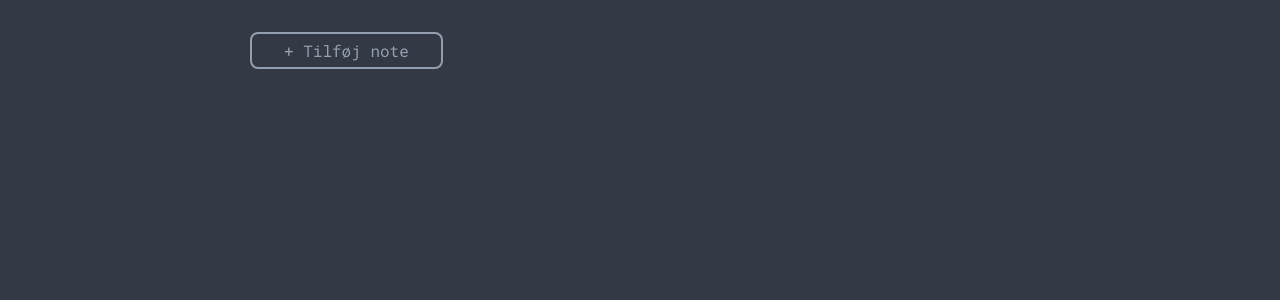
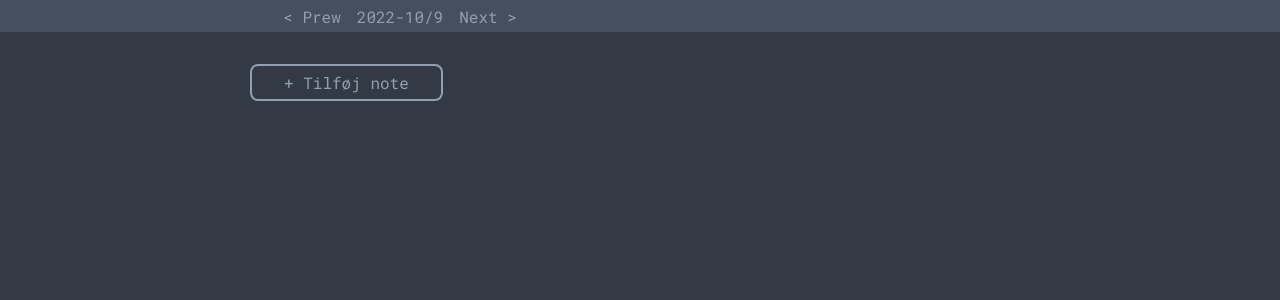
Before and after one commit to jbaagaard/tasks, a Next.js app: page / in a window 1280 px wide. Shown: the top 300 px of the page. Built offline with nearby package versions, Linux system fonts and the light colour scheme.

Commit message:
dayPicker

```diff
--- /dev/null
+++ b/features/DashBoard/Dashboard.styled.ts
@@ -0,0 +1,20 @@
+import styled from "styled-components";
+
+export const Wrapper = styled.div`
+  min-height: 100%;
+  background-color: ${props => props.theme.bg};
+`
+
+export const Header = styled.div`
+  height: 32px;
+  background-color: ${props => props.theme.bgLight};
+
+`
+
+export const HeaderContent = styled.div`
+  display: flex;
+  max-width: 800px;
+  width: 100%;
+  justify-content: center;
+
+`
--- /dev/null
+++ b/features/DashBoard/index.tsx
@@ -0,0 +1,29 @@
+import * as S from "./Dashboard.styled"
+import {useState} from "react";
+import DayPicker from "../DayPicker";
+import Day from "../Day";
+
+interface DashboardProps{
+
+}
+const Dashboard = ({}:DashboardProps) => {
+    const [date, setDate] = useState(new Date())
+
+    function handleDatePickerOnChange(date:Date) {
+        setDate(date)
+    }
+
+    return (
+        <S.Wrapper>
+            <S.Header>
+                <S.HeaderContent>
+                    <DayPicker value={date} onChange={handleDatePickerOnChange}/>
+
+                </S.HeaderContent>
+            </S.Header>
+            <Day day={date}/>
+        </S.Wrapper>
+    )
+}
+
+export default Dashboard
--- a/features/Day/index.tsx
+++ b/features/Day/index.tsx
@@ -5,21 +5,21 @@ import {INoteBlock} from "../types";
 import NoteBlock from "../NoteBlock";
 
 interface DayProps {
-
+    day:Date
 }
 
-const Day = ({}: DayProps) => {
+const Day = ({day}: DayProps) => {
     const [block, setBlock] = useState<INoteBlock | undefined>()
     useEffect(() => {
         (async () => {
-            const res = await loadBlock(new Date());
+            const res = await loadBlock(day);
             console.log(res)
             if (!!res)
                 setBlock(res)
             else
                 setBlock({date: new Date(), id: Math.random() + "", notes: []})
         })()
-    }, [])
+    }, [day])
 
     return (
         <S.Wrapper>
--- /dev/null
+++ b/features/DayPicker/DayPicker.styled.ts
@@ -0,0 +1,23 @@
+import styled from "styled-components";
+import {SecondaryButton} from "../styled-components";
+
+export const Wrapper = styled.div`
+  display: flex;
+  align-items: center;
+  max-width: 800px;
+  gap: 16px;
+`
+
+export const Button = styled(SecondaryButton)`
+  width: fit-content;
+  border: none;
+  background-color: transparent;
+  &:hover{
+    text-decoration: underline;
+  }
+`
+
+
+export const Text = styled.div`
+  color: ${props=>props.theme.text};
+`
--- /dev/null
+++ b/features/DayPicker/index.tsx
@@ -0,0 +1,27 @@
+import * as S from "./DayPicker.styled"
+
+interface DayPickerProps{
+    value:Date
+    onChange:(date:Date)=>void
+}
+const DayPicker = ({value,onChange}:DayPickerProps) => {
+
+    function HandlePrewOnClick() {
+        onChange(new Date(new Date(value.getTime()).setDate(value.getDate()-1)))
+    }
+
+    function handleNextOnClick() {
+        onChange(new Date(new Date(value.getTime()).setDate(value.getDate()+1)))
+
+    }
+
+    return (
+        <S.Wrapper>
+            <S.Button onClick={HandlePrewOnClick}>{"< Prew"}</S.Button>
+            <S.Text>{value.getFullYear()+"-"+value.getMonth()+"/"+value.getDate()}</S.Text>
+            <S.Button onClick={handleNextOnClick}>{"Next >"}</S.Button>
+        </S.Wrapper>
+    )
+}
+
+export default DayPicker
--- a/features/NoteBlock/index.tsx
+++ b/features/NoteBlock/index.tsx
@@ -1,5 +1,5 @@
 import * as S from "./NoteBlock.styled"
-import {useState} from "react";
+import {useEffect, useState} from "react";
 import NoteComponent from "../NoteComponent";
 import {saveBlock} from "../api";
 import {emptyNote} from "../noteUtils";
@@ -11,6 +11,10 @@ interface NoteBlockProps {
 
 const NoteBLock = ({noteBlock}: NoteBlockProps) => {
     const [notes, setNotes] = useState<INote[]>(noteBlock.notes)
+
+    useEffect(()=>{
+        setNotes(noteBlock.notes)
+    },[noteBlock])
 
 
     function handleNoteComponentOnChange(note: INote) {
--- a/features/styled-components.ts
+++ b/features/styled-components.ts
@@ -11,4 +11,6 @@ export const SecondaryButton = styled.button`
   width: 32px;
   text-align: center;
   cursor: pointer;
+  position: relative;
+
 `
--- a/pages/index.tsx
+++ b/pages/index.tsx
@@ -1,10 +1,11 @@
 import NoteBLock from "../features/NoteBlock";
 import Day from "../features/Day";
+import DashBoard from "../features/DashBoard";
 
 export default function Home() {
   return (
       <>
-            <Day/>
+            <DashBoard/>
       </>
   )
 }
```
